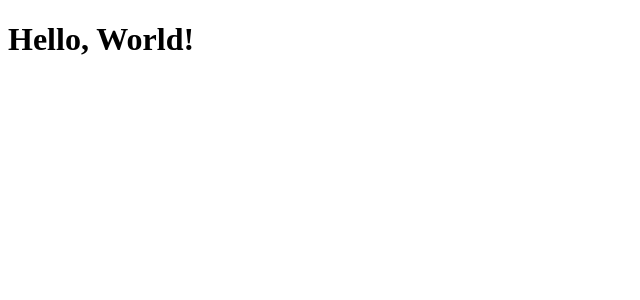
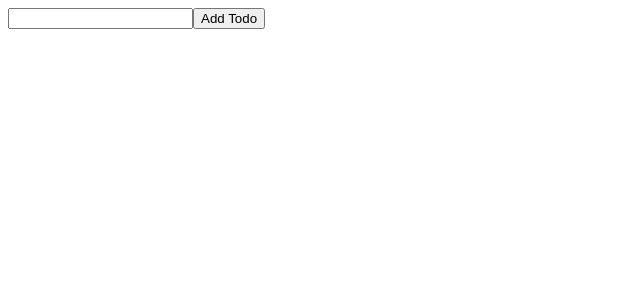
Before and after one commit to habbes/react-todo, a React (Create React App) app: page / in a window 1280 px wide. Shown: the top 300 px of the page, without its empty margins (0-640 px from the left). Built offline with nearby package versions, Linux system fonts and the light colour scheme.

Commit message:
Basic app structure

```diff
--- a/src/App.js
+++ b/src/App.js
@@ -1,7 +1,49 @@
 import React from 'react';
+import Input from './Input';
+import TodoList from './TodoList';
+import { createTodo } from './TodoService';
 
-const App = () => (
-    <h1>Hello, World!</h1>
-);
+class App extends React.Component {
+
+    constructor (props) {
+        super(props);
+        this.state = {
+            todos: props.store.getState()
+        };
+        this.handleAdd = this.handleAdd.bind(this);
+    }
+
+    componentDidMount () {
+        this.unsubscribe = this.props.store.subscribe(() => {
+            this.setState({
+                todos: this.props.store.getState()
+            });
+        });
+    }
+
+    componentWillUnmount () {
+        this.unsubscribe();
+    }
+
+    handleAdd (text) {
+        this.addTodo(createTodo(text));
+    }
+
+    addTodo (todo) {
+        this.props.store.dispatch({
+            type: 'ADD_TODO',
+            todo
+        });
+    }
+
+    render () {
+        return (
+            <div>
+                <Input onAdd={this.handleAdd}/>
+                <TodoList todos={ this.props.store.getState() }/>
+            </div>
+        )
+    }
+}
 
 export default App;
--- /dev/null
+++ b/src/Input.js
@@ -0,0 +1,32 @@
+import React from 'react';
+
+export default class Input extends React.Component {
+    constructor (props) {
+        super(props);
+        this.state = {
+            value: ""
+        };
+        this.handleValue = this.handleValue.bind(this);
+        this.handleClick = this.handleClick.bind(this);
+    }
+
+    handleValue (e) {
+        this.setState({
+            value: e.target.value
+        });
+    }
+
+    handleClick (e) {
+        this.props.onAdd(this.state.value);
+        this.setState({value: ''});
+    }
+
+    render () {
+        return (
+            <div>
+                <input value={this.state.value} onChange={this.handleValue} />
+                <button onClick={this.handleClick}>Add Todo</button>
+            </div>
+        );
+    }
+}
--- /dev/null
+++ b/src/TodoList.js
@@ -0,0 +1,20 @@
+import React from 'react';
+
+export default class TodoList extends React.Component {
+
+    renderList () {
+        return this.props.todos.map((todo, i) => {
+            return (
+                <li key={todo.id} id={todo.id}>{todo.text}</li>
+            );
+        });
+    }
+
+    render () {
+        return (
+            <div>
+                { this.renderList() }
+            </div>
+        );
+    }
+}
--- /dev/null
+++ b/src/TodoService.js
@@ -0,0 +1,11 @@
+let nextId = 1;
+
+export function createTodo (text) {
+    const id = nextId;
+    nextId += 1;
+    return {
+        id,
+        text,
+        completed: false
+    };
+}
--- a/src/index.js
+++ b/src/index.js
@@ -1,8 +1,12 @@
 import ReactDOM from 'react-dom';
 import React from 'react';
+import { createStore } from 'redux';
+import reducer from './reducer';
 import App from './App';
 
+const store = createStore(reducer);
+
 ReactDOM.render(
-    <App />,
+    <App store={store} />,
     document.getElementById('root')
 );
--- /dev/null
+++ b/src/reducer.js
@@ -0,0 +1,10 @@
+function todos (state = [], action) {
+    switch (action.type) {
+        case 'ADD_TODO':
+            return [...state, action.todo];
+        default:
+            return state;
+    }
+}
+
+export default todos;
```
